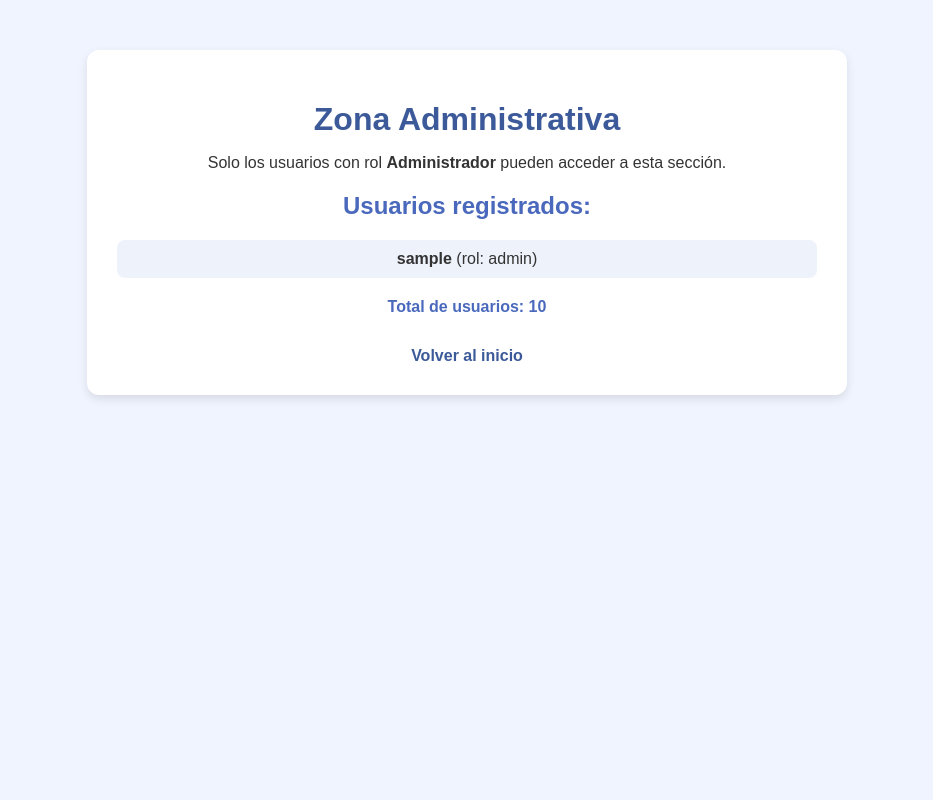
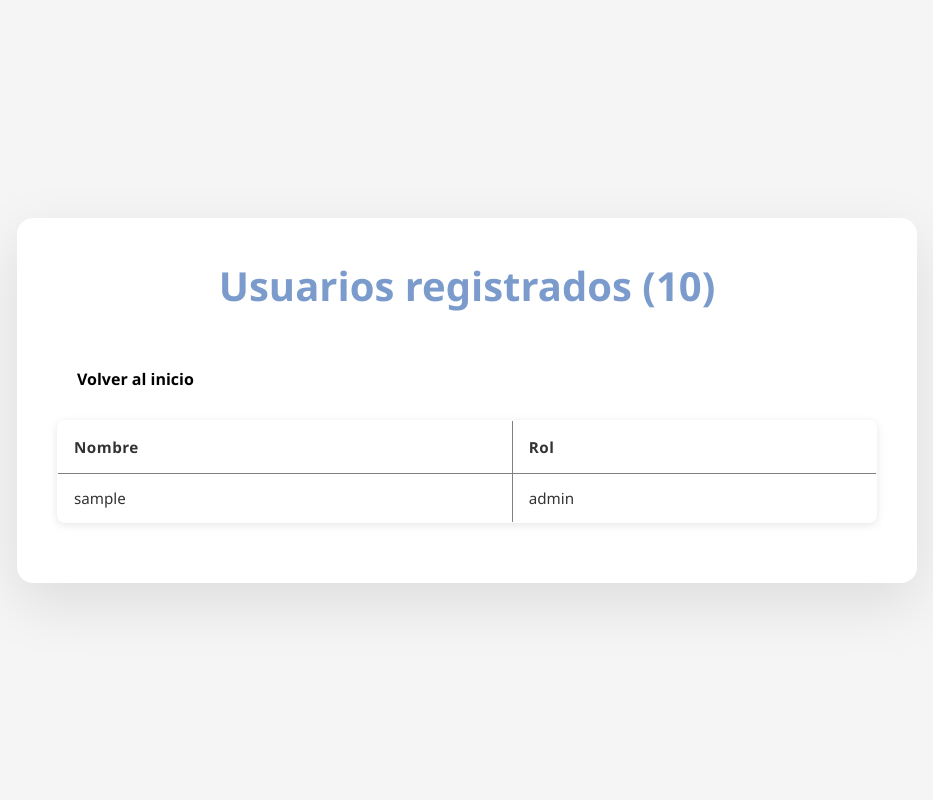
Before and after one commit to iriaprados/Servidor_GNICORN_BigData_IriaPrados, a Flask app: template templates/listar_usuarios.html in a window 1280 px wide. Shown: the whole page, without its empty margins (173-1106 px from the left). Run offline with Flask 3, Linux system fonts and the light colour scheme; the template is opened without the code that fills it: most values are stand-ins (such as "Sample title", 1, 10 or a date in 2020).

Commit message:
2.2 Correcciones RF2

```diff
--- a/app.py
+++ b/app.py
@@ -325,7 +325,7 @@ def listar_usuarios(): # Endpoint protegido, se necesita ser administrador para
     rows = cur.fetchall()
     conn.close()
 
-    usuarios = [{'id': r[0], 'username': r[1], 'role': r[2]} for r in rows] # Lista de usuarios con su rol
+    usuarios= [{'username': r[0], 'role': r[1]} for r in rows] # Lista de usuarios con su rol
     return render_template("listar_usuarios.html", usuarios=usuarios, total=len(usuarios))
 
 # Práctica 2 RF2: Manejo de errores
--- a/static/listar_usuarios.css
+++ b/static/listar_usuarios.css
@@ -1,57 +1,189 @@
-body {
-    font-family: Arial, sans-serif;
-    background-color: #f0f4ff;
-    color: #333;
+* {
     margin: 0;
     padding: 0;
+    box-sizing: border-box;
+}
+
+body {
+    font-family: 'Segoe UI', Tahoma, Geneva, Verdana, sans-serif;
+    background-color: #f5f5f5;
+    color: #333;
+    min-height: 100vh;
+    display: flex;
+    justify-content: center;
+    align-items: center;
+    padding: 20px;
 }
 
 .container {
-    max-width: 700px;
-    margin: 50px auto;
+    max-width: 900px;
+    width: 100%;
     background-color: #fff;
-    padding: 30px;
-    border-radius: 12px;
-    box-shadow: 0 4px 10px rgba(0,0,0,0.1);
-    text-align: center;
+    padding: 40px;
+    border-radius: 16px;
+    box-shadow: 0 20px 60px rgba(0, 0, 0, 0.1);
+    animation: slideIn 0.5s ease-out;
+}
+
+@keyframes slideIn {
+    from {
+        opacity: 0;
+        transform: translateY(-20px);
+    }
+    to {
+        opacity: 1;
+        transform: translateY(0);
+    }
 }
 
 h1 {
-    color: #3c5a99;
-    margin-bottom: 15px;
+    color: #7b9bcc;
+    margin-bottom: 30px;
+    text-align: center;
+    font-size: 2.5em;
 }
 
 h2 {
-    color: #4a69bd;
+    color: #000;
+    margin: 20px 0 15px 0;
+    font-size: 1.3em;
 }
 
+/* Tabla centralizada y bonita */
+table {
+    width: 100%;
+    border-collapse: collapse;
+    margin: 20px 0;
+    box-shadow: 0 2px 8px rgba(0, 0, 0, 0.1);
+    border-radius: 8px;
+    overflow: hidden;
+}
+
+thead {
+    background-color: #7b9bcc;
+    color: white;
+}
+
+th {
+    padding: 16px;
+    text-align: left;
+    font-weight: 600;
+    font-size: 0.95em;
+    letter-spacing: 0.5px;
+}
+
+td {
+    padding: 14px 16px;
+    border-bottom: 1px solid #e8e8e8;
+    font-size: 0.95em;
+}
+
+tbody tr {
+    transition: all 0.3s ease;
+    background-color: #fff;
+}
+
+tbody tr:hover {
+    background-color: #e8f0f8;
+}
+
+tbody tr:last-child td {
+    border-bottom: none;
+}
+
+/* Lista de links (endpoints) */
 ul {
-    list-style-type: none;
-    padding: 0;
-    margin-bottom: 20px;
+    list-style: none;
+    display: grid;
+    grid-template-columns: repeat(auto-fit, minmax(250px, 1fr));
+    gap: 15px;
+    margin: 30px 0;
 }
 
 li {
-    background-color: #eef2fb;
-    padding: 10px;
-    margin: 5px 0;
+    background-color: #d4e3f5;
+    padding: 0;
     border-radius: 8px;
+    transition: all 0.3s ease;
+    overflow: hidden;
 }
 
-.mensaje {
-    color: #4a69bd;
-    font-weight: bold;
+li:hover {
+    background-color: #c5d9ed;
 }
 
+li a {
+    display: block;
+    padding: 16px;
+    color: #000;
+    text-decoration: none;
+    font-weight: 500;
+    transition: all 0.3s ease;
+}
+
+li:hover a {
+    padding-left: 20px;
+}
+
+/* Links generales */
 a {
     display: inline-block;
     margin-top: 15px;
-    color: #3c5a99;
+    color: #000;
     text-decoration: none;
-    font-weight: bold;
+    font-weight: 600;
+    padding: 10px 20px;
+    border-radius: 8px;
+    transition: all 0.3s ease;
 }
 
 a:hover {
-    color: #1a237e;
-    text-decoration: underline;
+    color: #000;
+    background-color: #e0e0e0;
 }
+
+/* Mensaje de éxito/error */
+.mensaje {
+    color: #000;
+    font-weight: 600;
+    padding: 15px;
+    margin: 15px 0;
+    background-color: #d4e3f5;
+    border-left: 4px solid #7b9bcc;
+    border-radius: 6px;
+}
+
+.error {
+    color: #d32f2f;
+    border-left-color: #d32f2f;
+    background-color: #ffebee;
+}
+
+.success {
+    color: #388e3c;
+    border-left-color: #388e3c;
+    background-color: #e8f5e9;
+}
+
+/* Responsivo */
+@media (max-width: 768px) {
+    .container {
+        padding: 20px;
+    }
+
+    h1 {
+        font-size: 1.8em;
+    }
+
+    table {
+        font-size: 0.9em;
+    }
+
+    th, td {
+        padding: 10px 8px;
+    }
+
+    ul {
+        grid-template-columns: 1fr;
+    }
+}
--- a/templates/index.html
+++ b/templates/index.html
@@ -19,8 +19,8 @@
                 <li><a href="/logout">Cerrar sesión</a></li>
                 <li><a href="/inseguro">Comprobación modelo inseguro</a></li>
                 <li><a href="/seguro">Comprobación modelo seguro</a></li>
-                <li><a href="/usuario/protegido">Perfil protegido (JWT)</a></li>
-                <li><a href="/listar_usuarios">Listar usuarios (Admin requerido)</a></li>
+                <li><a href="/api/usuario/protegido">Perfil protegido (JWT)</a></li>
+                <li><a href="/api/usuario/listar">Listar usuarios (Admin requerido)</a></li>
             </ul>
         </div>
     </body>
--- a/templates/listar_usuarios.html
+++ b/templates/listar_usuarios.html
@@ -1,29 +1,29 @@
 <!-- Plantilla para listar usuarios en la aplicación Flask  -->
 <!DOCTYPE html>
-<html lang="es">
+<html>
 
 <head>
     <meta charset="UTF-8">
-    <title>Listado de Usuarios (Admin)</title>
+    <title>Lista de Usuarios</title>
     <link rel="stylesheet" href="{{ url_for('static', filename='listar_usuarios.css') }}">
+
 </head>
 
 <body>
     <div class="container">
-        <h1>Zona Administrativa</h1>
-        <p>Solo los usuarios con rol <strong>Administrador</strong> pueden acceder a esta sección.</p>
+        <h1>Usuarios registrados ({{ total }})</h1>
+        <a href="/">Volver al inicio</a>
 
-        <div id="usuarios-container">
-            <h2>Usuarios registrados:</h2>
-            <ul>
-                {% for user in usuarios %}
-                    <li><strong>{{ user.username }}</strong> (rol: {{ user.role }})</li>
-                {% endfor %}
-            </ul>
-            <p class="mensaje">Total de usuarios: {{ total }}</p>
-        </div>
-
-        <a href="/">Volver al inicio</a>
+        <table border="1">
+            <tr><th>Nombre</th><th>Rol</th></tr>
+            {% for u in usuarios %}
+            <tr>
+                <td>{{ u.username }}</td>
+                <td>{{ u.role }}</td>
+            </tr>
+            {% endfor %}
+        </table>
     </div>
 </body>
+
 </html>
--- a/visualizar_JWT.py
+++ b/visualizar_JWT.py
@@ -2,7 +2,7 @@
 import jwt
 
 # Para probar se pega la cookie token del navegador en /seguro
-token = "eyJhbGciOiJIUzI1NiIsInR5cCI6IkpXVCJ9.eyJ1c2VyIjoibWl1c3VhcmlvIiwicm9sZSI6ImFkbWluIiwiaWF0IjoxNzYwMzgxMTAwLCJleHAiOjE3NjAzODQ3MDB9.rQvt0qBs_Y7LE57pu8MKOoXcAnAOt6ATGIQsid_YG2I"
+token = "eyJhbGciOiJIUzI1NiIsInR5cCI6IkpXVCJ9.eyJ1c2VyIjoibWl1c3VhcmlvIiwicm9sZSI6ImFkbWluIiwiaWF0IjoxNzYwMzgxNTc2LCJleHAiOjE3NjAzODUxNzZ9.UyRQ0XP-C1l8_Fz8Di6qOopvYYfGB27SxukNC_siidM"
 
 # Decodificar el token
 payload = jwt.decode(token, "jwt_secret_key_local", algorithms=["HS256"])
```
